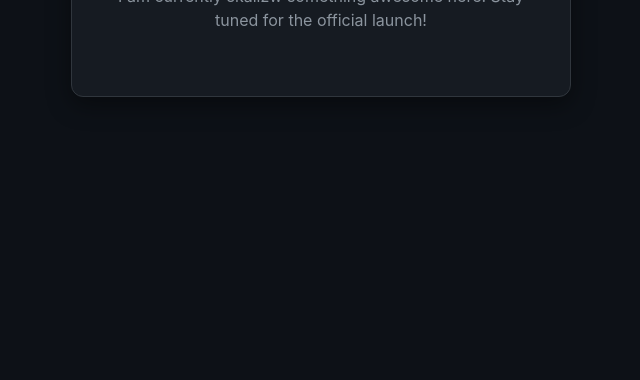
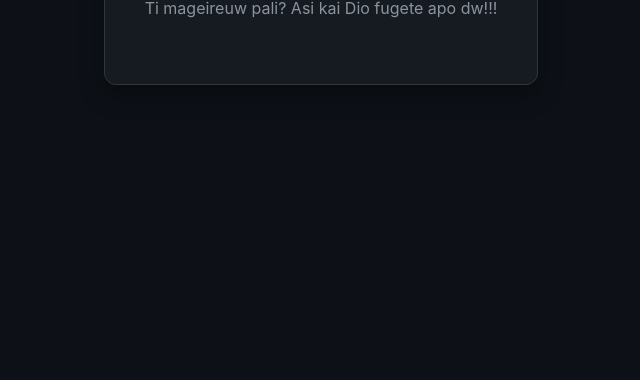
Before and after one commit to gnkarelas/gnkarelas.github.io, a plain HTML site: page index.html in a window 1280 px wide. Shown: the part 420-800 px from the top of the page, without its empty margins (319-959 px from the left). Drawn offline with Linux system fonts and the light colour scheme.

Commit message:
Update index.html

```diff
--- a/index.html
+++ b/index.html
@@ -57,7 +57,7 @@
     <div class="container">
         <span class="badge">Κατι ψηνεται!</span>
         <h1>Under Construction</h1>
-        <p>I am currently skalizw something awesome here. Stay tuned for the official launch!</p>
+        <p>Ti mageireuw pali? Asi kai Dio fugete apo dw!!!</p>
     </div>
 </body>
 </html>
```
